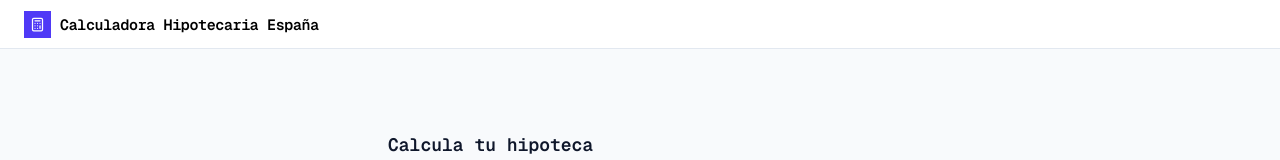
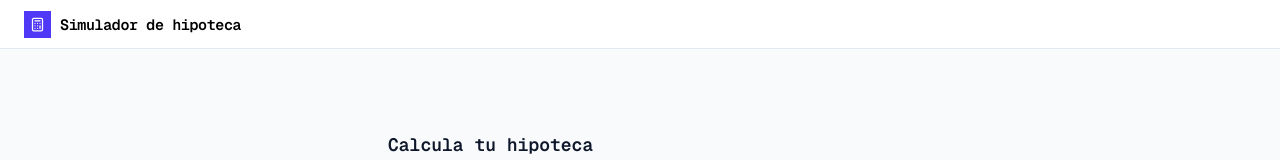
Before and after one commit to alcado94/calculadora-hipoteca, an Astro site: page / in a window 1280 px wide. Shown: the top 160 px of the page. Built offline with nearby package versions, Linux system fonts and the light colour scheme; Astro itself is replaced by a stand-in of ours.

Commit message:
seo: rebrand app as simulador de hipoteca while preserving keyword targeting

```diff
--- a/src/components/App.tsx
+++ b/src/components/App.tsx
@@ -57,7 +57,7 @@ export default function App() {
             <div className="bg-indigo-600 p-2 rounded-none group-hover:bg-indigo-700 transition-colors">
               <Calculator className="w-5 h-5 text-white" />
             </div>
-            <h1 className="text-xl font-semibold tracking-tight hidden sm:block group-hover:text-indigo-600 transition-colors">Calculadora Hipotecaria España</h1>
+            <h1 className="text-xl font-semibold tracking-tight hidden sm:block group-hover:text-indigo-600 transition-colors">Simulador de hipoteca</h1>
           </button>
 
           <div className="flex items-center gap-2 bg-slate-50 px-3 py-1.5 rounded-none border border-slate-200 focus-within:border-indigo-500 focus-within:ring-1 focus-within:ring-indigo-500 transition-all">
--- a/src/components/InitialForm.tsx
+++ b/src/components/InitialForm.tsx
@@ -46,7 +46,7 @@ export function InitialForm({ state, setters, handleNumberChange, onCalculate }:
             <div className="bg-indigo-600 p-2 rounded-none">
               <Calculator className="w-5 h-5 text-white" />
             </div>
-            <h1 className="text-xl font-semibold tracking-tight">Calculadora Hipotecaria España</h1>
+            <h1 className="text-xl font-semibold tracking-tight">Simulador de hipoteca</h1>
           </div>
         </div>
       </header>
--- a/src/layouts/Layout.astro
+++ b/src/layouts/Layout.astro
@@ -5,8 +5,8 @@ interface Props {
 }
 
 const {
-  title = 'Calculadora Hipotecaria España',
-  description = 'Calcula tu hipoteca, analiza viabilidad, compara alquiler vs compra con tasas y gastos reales del mercado español. Incluye ITP, IVA, AJD, notaría, registro y análisis de esfuerzo financiero.',
+  title = 'Simulador de hipoteca | Calculadora hipotecaria',
+  description = 'Simulador de hipoteca para calcular cuotas, analizar viabilidad y comparar alquiler vs compra. Esta calculadora hipotecaria incluye ITP, IVA, AJD, notaría, registro y esfuerzo financiero en España.',
 } = Astro.props;
 
 const canonicalURL = Astro.site
@@ -20,7 +20,8 @@ const ogImage = Astro.site
 const webApplicationSchema = {
   '@context': 'https://schema.org',
   '@type': 'WebApplication',
-  name: title,
+  name: 'Simulador de hipoteca',
+  alternateName: ['Calculadora Hipotecaria', 'Calculadora Hipotecaria España', 'Calculadora de hipoteca'],
   description,
   url: canonicalURL.href,
   applicationCategory: 'FinanceApplication',
@@ -46,6 +47,7 @@ const webApplicationSchema = {
 
     <title>{title}</title>
     <meta name="description" content={description} />
+    <meta name="keywords" content="simulador de hipoteca, calculadora hipotecaria, calculadora de hipoteca, calculadora hipotecaria espana, hipoteca espana" />
     <link rel="canonical" href={canonicalURL} />
 
     <!-- Open Graph -->
```
Also changed, not shown: README.md.
